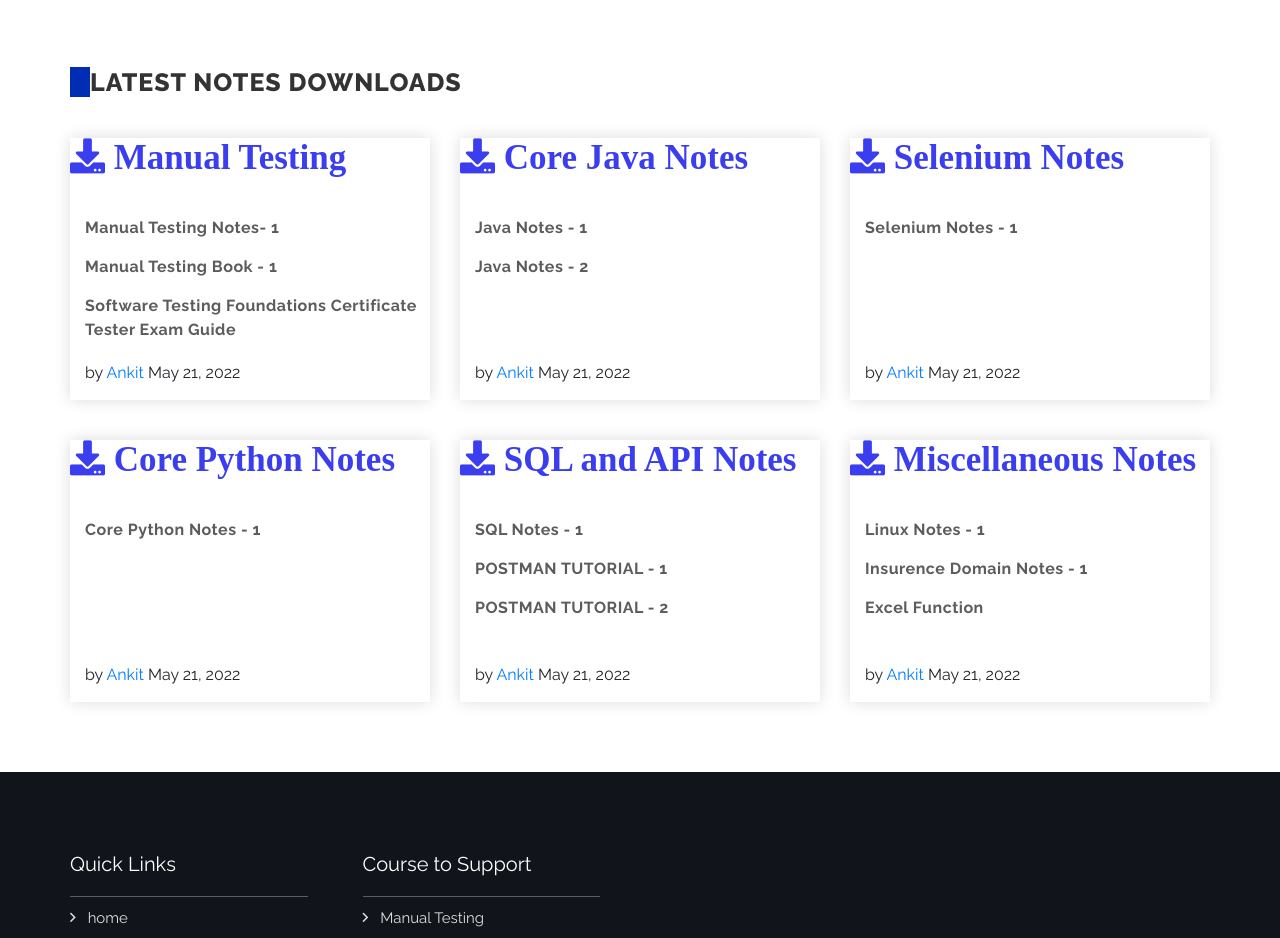
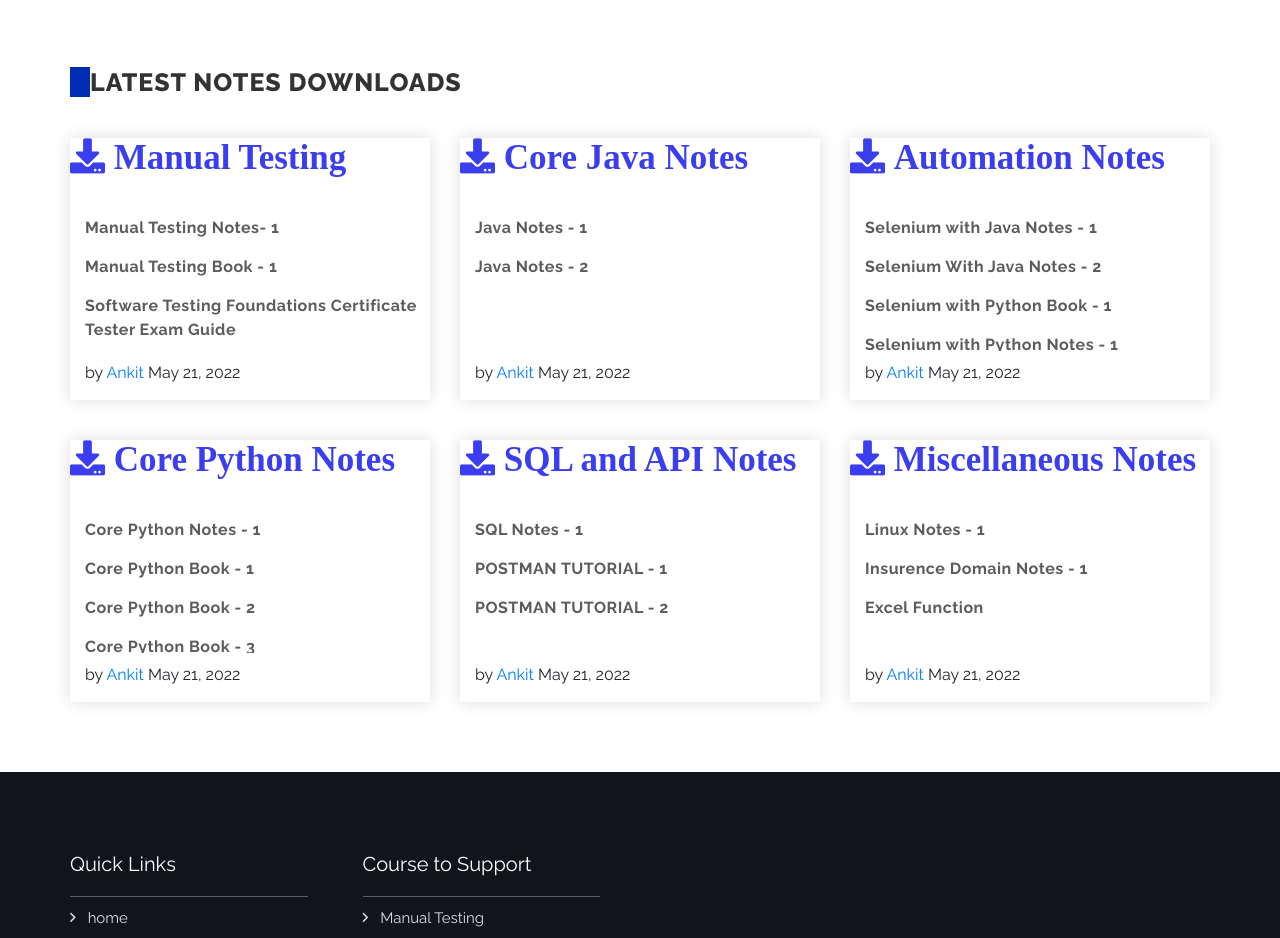
Before and after one commit to Ankit11191/techadda, a plain HTML site: page downloads.html in a window 1280 px wide. Shown: the part 1260-2198 px from the top of the page. Drawn offline with Linux system fonts and the light colour scheme.

Commit message:
V32
Update

```diff
--- a/downloads.html
+++ b/downloads.html
@@ -264,11 +264,15 @@
 
                 <div class="col-lg-4 col-md-4 col-sm-6 col-xs-12">
                     <article class="_lk_bg_sd_we">
-                        <h3 rel="noopener noreferrer" class="fa fa-download middle download-color"> Selenium Notes</h3>
+                        <h3 rel="noopener noreferrer" class="fa fa-download middle download-color"> Automation Notes</h3>
 
                         <div class="_xs_we_er">
                             <div class="_he_w" style='width: 340px; height:150px; overflow:scroll;'>
-                                <a href="./downloads/Notes/selenium hand written notes.pdf" target="_blank"><p><strong>Selenium Notes - 1</strong></p></a>
+                                <a href="./downloads/Notes/selenium hand written notes.pdf" target="_blank"><p><strong>Selenium with Java Notes - 1</strong></p></a>
+                                <a href="./downloads/Notes/Selenium Notes 2.pdf" target="_blank"><p><strong>Selenium With Java Notes - 2</strong></p></a>
+                                <a href="./downloads/Notes/Selenium With Python.pdf" target="_blank"><p><strong>Selenium with Python Book - 1</strong></p></a>
+                                <a href="https://www.tutorialspoint.com/selenium_webdriver/selenium_webdriver_tutorial.pdf" target="_blank"><p><strong>Selenium with Python Notes - 1</strong></p></a>
+                                <a href="./downloads/Notes/Testng and Mockito.pdf" target="_blank"><p><strong>TestNG and Mockito Book</strong></p></a>
                             </div>
                             <ol>
                                 <li><span>by</span> <a href="https://www.linkedin.com/in/ankitmittal061091" target="_blank" rel="noopener noreferrer">Ankit</a><span class="_mn_cd_xs"> May 21, 2022</span></li>
@@ -283,6 +287,10 @@
                         <div class="_xs_we_er">
                             <div class="_he_w" style='width: 340px; height:150px; overflow:scroll;'>
                                 <a href="./downloads/Notes/Python Handwritten Notes.pdf" target="_blank"><p><strong>Core Python Notes - 1</strong></p></a>
+                                <a href="./downloads/Notes/python - 1.pdf" target="_blank"><p><strong>Core Python Book - 1</strong></p></a>
+                                <a href="./downloads/Notes/Python - 2.pdf" target="_blank"><p><strong>Core Python Book - 2</strong></p></a>
+                                <a href="./downloads/Notes/python - 3.pdf" target="_blank"><p><strong>Core Python Book - 3</strong></p></a>
+                                <a href="./downloads/Notes/Python - 4.pdf" target="_blank"><p><strong>Core Python Book - 4</strong></p></a>
                             </div>
                             <ol>
                                 <li><span>by</span> <a href="https://www.linkedin.com/in/ankitmittal061091" target="_blank" rel="noopener noreferrer">Ankit</a><span class="_mn_cd_xs"> May 21, 2022</span></li>
```
Also changed, not shown: 9 other files.
